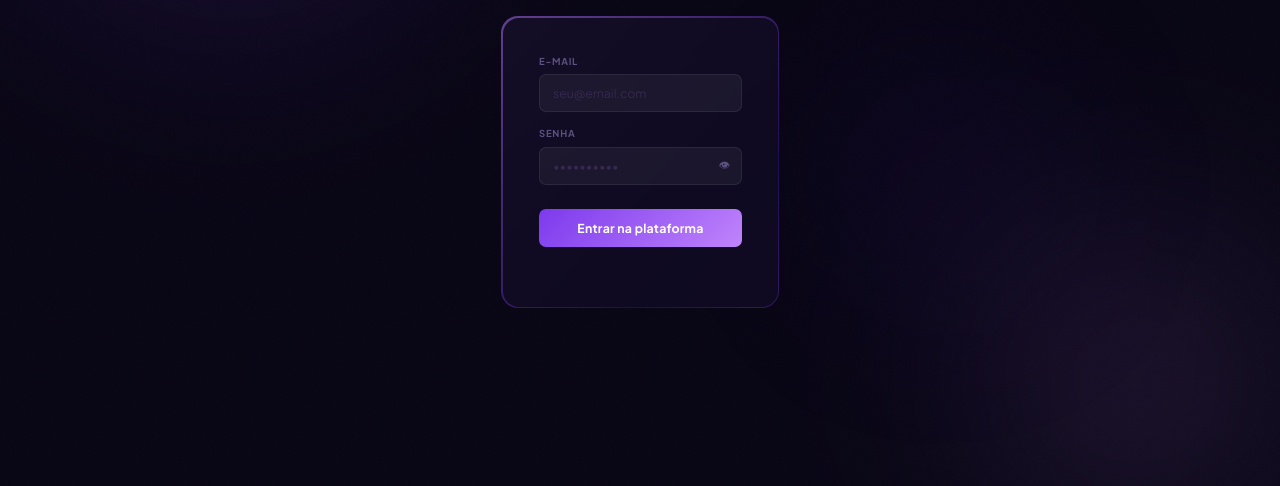
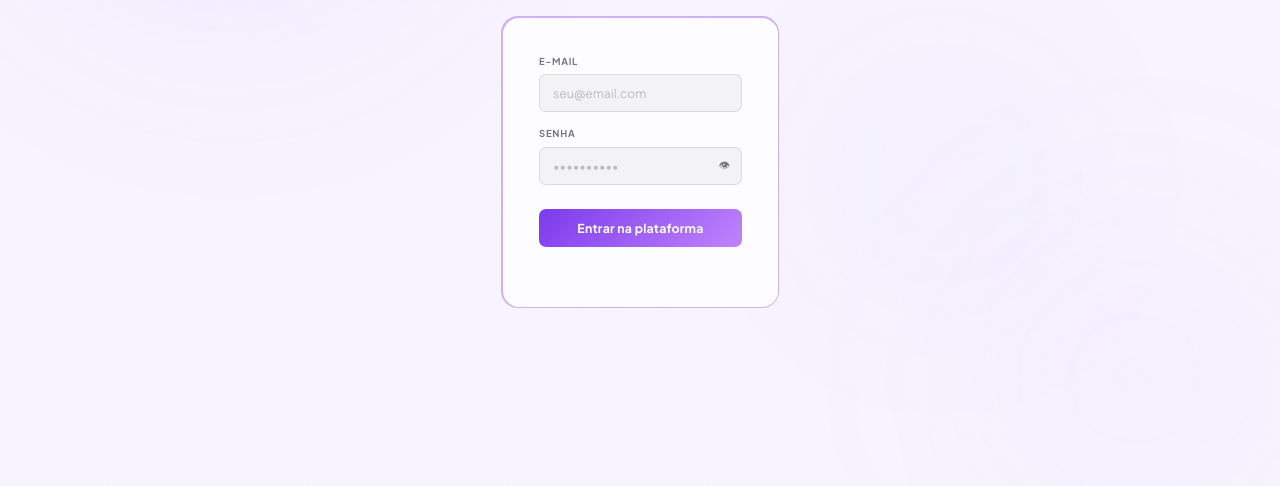
Before and after one commit to gutooz/app-bia, a website: page index.html in a window 1280 px wide. Shown: the part 314-800 px from the top of the page. Drawn offline with nearby package versions, Linux system fonts and the light colour scheme.

Commit message:
style: tema claro com letras pretas e botoes lilas
Co-Authored-By: Claude Sonnet 4.6 <noreply@anthropic.com>

```diff
--- a/index.html
+++ b/index.html
@@ -15,45 +15,45 @@
 html{font-size:14px;-webkit-font-smoothing:antialiased;text-rendering:optimizeLegibility}
 
 :root{
-  --bg:        #080514;
-  --bg2:       #0E0A1F;
-  --sf:        rgba(255,255,255,0.038);
-  --sf2:       rgba(255,255,255,0.065);
-  --sf3:       rgba(255,255,255,0.095);
-  --bd:        rgba(255,255,255,0.07);
-  --bd2:       rgba(200,150,255,0.18);
-  --bd3:       rgba(200,150,255,0.35);
+  --bg:        #F8F5FF;
+  --bg2:       #EDE8FF;
+  --sf:        rgba(0,0,0,0.04);
+  --sf2:       rgba(0,0,0,0.065);
+  --sf3:       rgba(0,0,0,0.09);
+  --bd:        rgba(0,0,0,0.1);
+  --bd2:       rgba(168,85,247,0.28);
+  --bd3:       rgba(168,85,247,0.45);
 
   --lil:       #C084FC;
   --lil2:      #A855F7;
   --lil3:      #7C3AED;
   --lil-glow:  rgba(192,132,252,0.22);
-  --lil-soft:  rgba(192,132,252,0.08);
-  --lil-text:  #E0C4FF;
+  --lil-soft:  rgba(192,132,252,0.12);
+  --lil-text:  #6B21A8;
 
-  --tx:        #EDE8FF;
-  --tx2:       #A89CC8;
-  --tx3:       #5D5180;
-  --tx4:       #35294F;
+  --tx:        #111111;
+  --tx2:       #444444;
+  --tx3:       #777777;
+  --tx4:       #BBBBBB;
 
-  --red:       #FF7A95;
-  --red-bg:    rgba(255,122,149,0.1);
-  --red-bd:    rgba(255,122,149,0.2);
-  --amb:       #FCD34D;
-  --amb-bg:    rgba(252,211,77,0.1);
-  --grn:       #4ADE80;
-  --grn-bg:    rgba(74,222,128,0.1);
-  --grn-bd:    rgba(74,222,128,0.25);
-  --ora:       #FB923C;
-  --ora-bg:    rgba(251,146,60,0.1);
-  --sky:       #7DD3FC;
-  --sky-bg:    rgba(125,211,252,0.1);
+  --red:       #DC2626;
+  --red-bg:    rgba(220,38,38,0.08);
+  --red-bd:    rgba(220,38,38,0.2);
+  --amb:       #B45309;
+  --amb-bg:    rgba(180,83,9,0.08);
+  --grn:       #059669;
+  --grn-bg:    rgba(5,150,105,0.08);
+  --grn-bd:    rgba(5,150,105,0.2);
+  --ora:       #EA580C;
+  --ora-bg:    rgba(234,88,12,0.08);
+  --sky:       #0284C7;
+  --sky-bg:    rgba(2,132,199,0.08);
 
-  --sh1: 0 2px 12px rgba(0,0,0,0.4);
-  --sh2: 0 4px 24px rgba(0,0,0,0.5);
-  --sh3: 0 12px 48px rgba(0,0,0,0.6);
-  --glow: 0 0 30px rgba(192,132,252,0.25);
-  --glow2: 0 0 60px rgba(192,132,252,0.15);
+  --sh1: 0 2px 12px rgba(0,0,0,0.08);
+  --sh2: 0 4px 24px rgba(0,0,0,0.1);
+  --sh3: 0 12px 48px rgba(0,0,0,0.14);
+  --glow: 0 0 30px rgba(192,132,252,0.2);
+  --glow2: 0 0 60px rgba(192,132,252,0.1);
 
   --sw: 232px;
   --r: 14px;
@@ -82,17 +82,17 @@ body{
 }
 .orb-1{
   width:700px;height:700px;top:-200px;left:-150px;
-  background:radial-gradient(circle,rgba(124,58,237,0.22) 0%,transparent 65%);
+  background:radial-gradient(circle,rgba(124,58,237,0.1) 0%,transparent 65%);
   --dur:22s;
 }
 .orb-2{
   width:500px;height:500px;bottom:-150px;right:-100px;
-  background:radial-gradient(circle,rgba(192,132,252,0.15) 0%,transparent 65%);
+  background:radial-gradient(circle,rgba(192,132,252,0.07) 0%,transparent 65%);
   --dur:28s;--delay:3s;
 }
 .orb-3{
   width:350px;height:350px;top:40%;left:60%;
-  background:radial-gradient(circle,rgba(88,28,219,0.12) 0%,transparent 65%);
+  background:radial-gradient(circle,rgba(88,28,219,0.06) 0%,transparent 65%);
   --dur:18s;--delay:8s;
 }
 @keyframes orbFloat{
@@ -191,7 +191,7 @@ body{
   animation:gradBorder 5s ease infinite;
 }
 .lc{
-  background:rgba(14,10,30,0.92);
+  background:rgba(255,255,255,0.96);
   backdrop-filter:blur(30px);
   border-radius:16px;padding:36px;
   animation:scaleIn .5s .1s ease both;
@@ -204,7 +204,7 @@ body{
 .lfw{position:relative}
 .lfw input{
   width:100%;padding:10px 38px 10px 13px;
-  background:rgba(255,255,255,0.05);
+  background:rgba(0,0,0,0.04);
   border:1px solid var(--bd);
   border-radius:var(--rs);
   font-size:.875rem;font-family:'Plus Jakarta Sans',sans-serif;
@@ -251,7 +251,7 @@ body{
 /* SIDEBAR */
 .sb{
   width:var(--sw);
-  background:linear-gradient(180deg,rgba(16,10,36,0.98) 0%,rgba(11,7,26,0.98) 100%);
+  background:linear-gradient(180deg,rgba(255,255,255,0.98) 0%,rgba(245,240,255,0.98) 100%);
   backdrop-filter:blur(20px);
   display:flex;flex-direction:column;
   position:fixed;inset:0 auto 0 0;z-index:100;
@@ -356,7 +356,7 @@ body{
 /* ═══ MAIN ═══ */
 .main{margin-left:var(--sw);flex:1;display:flex;flex-direction:column;min-height:100vh}
 .mhdr{
-  background:rgba(8,5,20,0.8);backdrop-filter:blur(20px);
+  background:rgba(248,245,255,0.9);backdrop-filter:blur(20px);
   border-bottom:1px solid var(--bd);
   padding:0 28px;height:52px;display:flex;align-items:center;
   position:sticky;top:0;z-index:50;
@@ -460,14 +460,14 @@ body{
 .kl-ft{background:var(--grn);box-shadow:0 0 6px rgba(74,222,128,0.5)}
 .kt{font-size:.78rem;font-weight:700;color:var(--tx2);flex:1;text-transform:uppercase;letter-spacing:.05em}
 .kn{
-  background:rgba(255,255,255,0.07);color:var(--tx3);
+  background:rgba(0,0,0,0.07);color:var(--tx3);
   font-size:.68rem;font-weight:700;padding:1px 7px;border-radius:9px;
 }
 .kcb{padding:8px;display:flex;flex-direction:column;gap:6px;min-height:160px}
 
 /* ═══ TASK CARD ═══ */
 .tc{
-  background:rgba(255,255,255,0.03);
+  background:rgba(255,255,255,0.7);
   border:1px solid var(--bd);
   border-left:3px solid transparent;
   border-radius:var(--rm);padding:11px 12px;
@@ -475,9 +475,9 @@ body{
   animation:fadeUp .3s ease both;
 }
 .tc:hover{
-  background:rgba(255,255,255,0.055);
+  background:rgba(255,255,255,0.95);
   transform:translateY(-2px);
-  box-shadow:0 8px 24px rgba(0,0,0,0.35);
+  box-shadow:0 8px 24px rgba(0,0,0,0.1);
 }
 .tc.pc{min-width:195px;max-width:225px;flex-shrink:0}
 .tc.pa{border-left-color:var(--red);box-shadow:inset 2px 0 8px rgba(255,122,149,0.05)}
@@ -527,17 +527,17 @@ body{
 /* ═══ MODAL ═══ */
 .mo{
   display:none;position:fixed;inset:0;
-  background:rgba(4,2,12,0.75);z-index:200;
+  background:rgba(0,0,0,0.4);z-index:200;
   align-items:center;justify-content:center;padding:20px;
   backdrop-filter:blur(8px);
 }
 .mo.on{display:flex}
 .mc{
-  background:linear-gradient(160deg,rgba(20,14,42,0.98),rgba(12,8,28,0.98));
+  background:linear-gradient(160deg,rgba(255,255,255,0.99),rgba(248,245,255,0.99));
   border:1px solid var(--bd2);
   border-radius:var(--r);padding:28px;width:100%;max-width:450px;
   max-height:90vh;overflow-y:auto;
-  box-shadow:0 24px 64px rgba(0,0,0,0.7),0 0 40px rgba(192,132,252,0.08);
+  box-shadow:0 24px 64px rgba(0,0,0,0.18),0 0 40px rgba(192,132,252,0.06);
   animation:scaleIn .22s var(--spring);
 }
 .mch{display:flex;align-items:center;justify-content:space-between;margin-bottom:24px}
@@ -558,7 +558,7 @@ body{
 }
 .mfg input,.mfg select,.mfg textarea{
   width:100%;padding:9px 12px;
-  background:rgba(255,255,255,0.04);
+  background:rgba(0,0,0,0.04);
   border:1px solid var(--bd);border-radius:var(--rs);
   font-size:.85rem;font-family:'Plus Jakarta Sans',sans-serif;color:var(--tx);
   outline:none;transition:border-color .2s,box-shadow .2s,background .2s;
@@ -570,7 +570,7 @@ body{
   background:rgba(192,132,252,0.03);
 }
 .mfg select{cursor:pointer}
-.mfg select option{background:#14093A;color:var(--tx)}
+.mfg select option{background:#F8F5FF;color:var(--tx)}
 .mfg textarea{resize:vertical;min-height:88px;line-height:1.5}
 .mw{
   background:rgba(251,191,36,0.08);color:var(--amb);
@@ -641,15 +641,15 @@ body{
 .cdh span.we{color:var(--tx4)}.cdh span.qua{color:var(--lil);font-weight:800}
 .cg{display:grid;grid-template-columns:repeat(7,1fr)}
 .cc{
-  border-right:1px solid rgba(255,255,255,0.04);
-  border-bottom:1px solid rgba(255,255,255,0.04);
+  border-right:1px solid rgba(0,0,0,0.07);
+  border-bottom:1px solid rgba(0,0,0,0.07);
   min-height:80px;padding:6px 5px;transition:background .2s;
 }
 .cc:nth-child(7n){border-right:none}
-.cc:hover:not(.ec){background:rgba(255,255,255,0.025)}
+.cc:hover:not(.ec){background:rgba(0,0,0,0.025)}
 .cc.ec{opacity:.35}
-.cc.qc{background:rgba(192,132,252,0.025)}
-.cc.tod{background:rgba(192,132,252,0.06)}
+.cc.qc{background:rgba(192,132,252,0.06)}
+.cc.tod{background:rgba(192,132,252,0.12)}
 .cc.tod .cdn{
   background:var(--lil2);color:#fff;
   width:22px;height:22px;border-radius:50%;
@@ -692,7 +692,7 @@ body{
 .ncs{font-size:.7rem;color:var(--grn);font-weight:600;visibility:hidden;display:flex;align-items:center;gap:4px}
 .na{
   width:100%;min-height:430px;padding:14px;
-  background:rgba(255,255,255,0.02);
+  background:rgba(255,255,255,0.8);
   border:1px solid var(--bd);border-radius:var(--rm);
   font-family:'Plus Jakarta Sans',sans-serif;
   font-size:.875rem;color:var(--tx);resize:vertical;outline:none;line-height:1.65;
@@ -708,7 +708,7 @@ body{
 .field label{display:block;font-size:.68rem;font-weight:700;color:var(--tx3);margin-bottom:5px;text-transform:uppercase;letter-spacing:.06em}
 .field input{
   width:100%;padding:9px 12px;
-  background:rgba(255,255,255,0.04);
+  background:rgba(0,0,0,0.04);
   border:1px solid var(--bd);border-radius:var(--rs);
   font-size:.85rem;font-family:'Plus Jakarta Sans',sans-serif;color:var(--tx);
   outline:none;transition:border-color .2s,box-shadow .2s;
@@ -746,7 +746,7 @@ ol.steps li code{
   padding:2px 6px;border-radius:4px;
 }
 .tglog{
-  background:rgba(5,3,15,0.9);border-radius:var(--rm);
+  background:rgba(0,0,0,0.06);border-radius:var(--rm);
   padding:14px;font-family:'JetBrains Mono',monospace;
   font-size:.71rem;color:var(--tx3);height:160px;overflow-y:auto;
   line-height:1.8;margin-top:14px;border:1px solid var(--bd);
```
